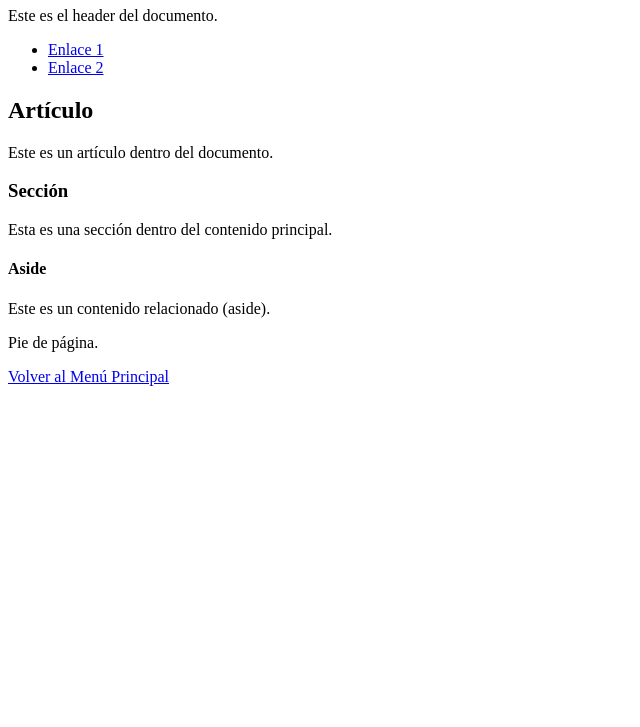
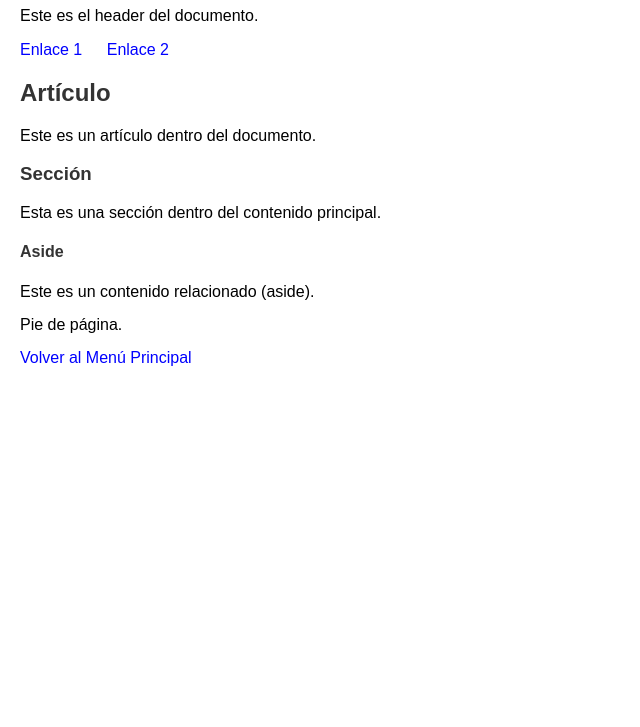
Before and after one commit to SantiagoIturriVargasUCB/tecnologias-web-proyecto-1, a plain HTML site: page pages/semanticos.html in a window 1280 px wide. Shown: the part 73-800 px from the top of the page, without its empty margins (0-640 px from the left). Drawn offline with Linux system fonts and the light colour scheme.

Commit message:
aniadir estilos

```diff
--- a/pages/semanticos.html
+++ b/pages/semanticos.html
@@ -4,7 +4,7 @@
     <meta charset="UTF-8">
     <meta name="viewport" content="width=device-width, initial-scale=1.0">
     <title>Elementos Semánticos</title>
-    <link rel="stylesheet" href="css/style.css">
+    <link rel="stylesheet" href="../styles.css">
 </head>
 <body>
     <header>
--- /dev/null
+++ b/styles.css
@@ -0,0 +1,39 @@
+body {
+    font-family: Arial, sans-serif;
+    margin: 20px;
+}
+
+h1, h2, h3, h4, h5, h6 {
+    color: #333;
+}
+
+p {
+    margin: 15px 0;
+}
+
+a {
+    text-decoration: none;
+    color: blue;
+}
+
+nav ul {
+    list-style-type: none;
+    padding: 0;
+}
+
+nav ul li {
+    display: inline;
+    margin-right: 20px;
+}
+
+img {
+    max-width: 100%;
+    height: auto;
+}
+
+blockquote {
+    border-left: 4px solid #ccc;
+    padding-left: 10px;
+    margin: 20px 0;
+    font-style: italic;
+}
```
Also changed, not shown: index.html (+1 -1 lines), pages/genericos.html (+1 -1 lines), pages/imagenes.html (+1 -1 lines), pages/texto.html (+1 -1 lines).
